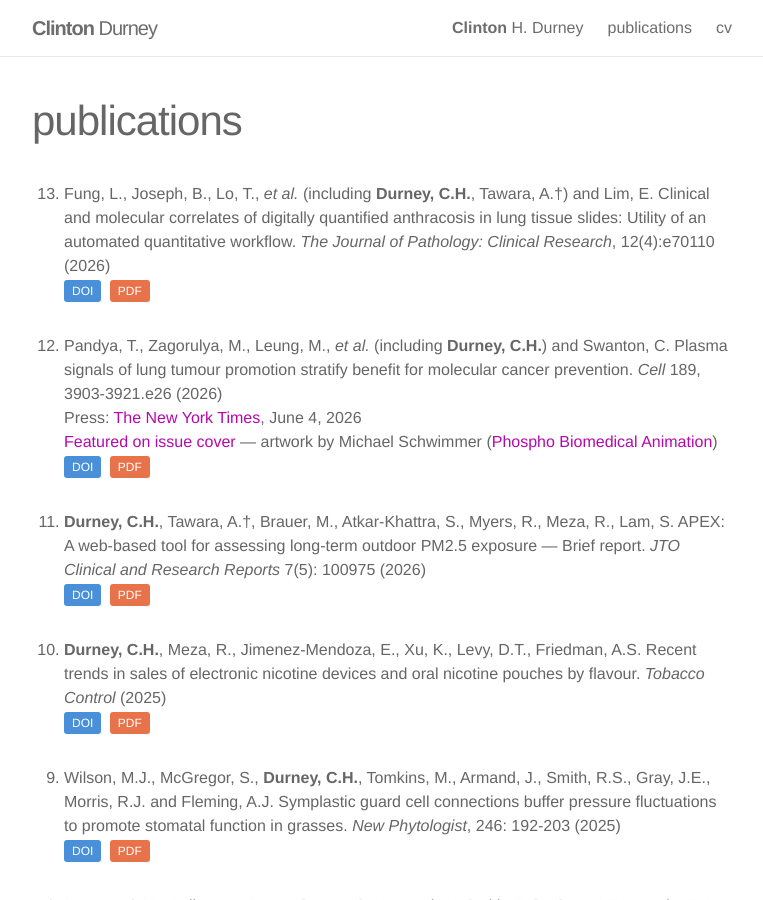
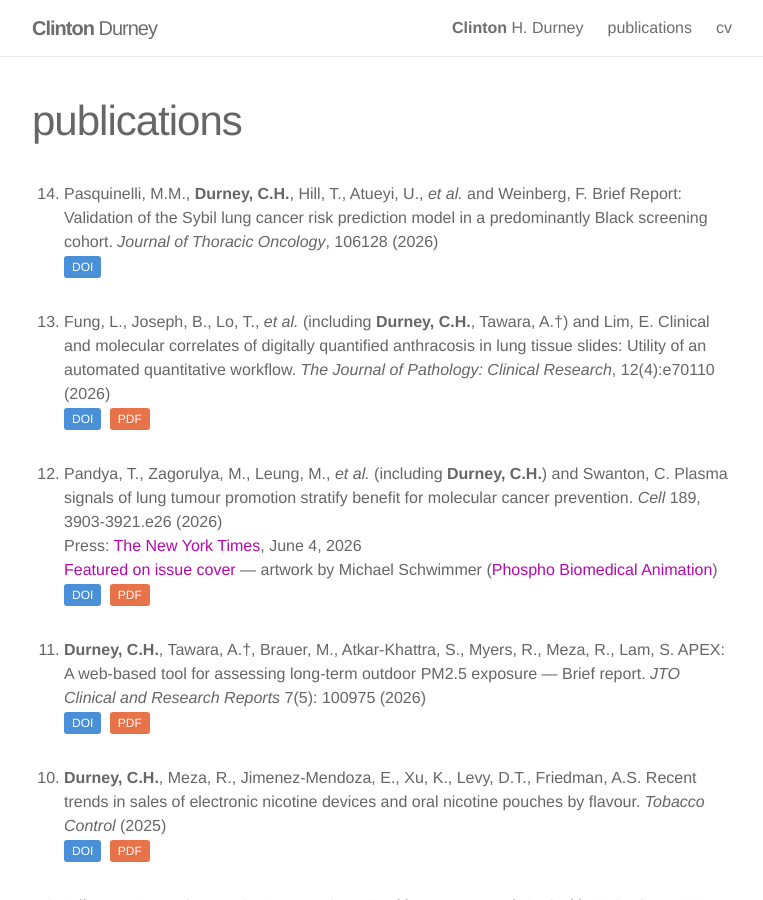
Before and after one commit to clintondurney/clintondurney.github.io, a Jekyll site: the page built from _pages/publications.md, in a window 1280 px wide and 900 px high. Shown: the whole window, without its empty margins (258-1021 px from the left). Built offline with Jekyll 4.4.1, drawn with Linux system fonts in a browser that asks for light colours; nearby versions of some CDN libraries.

Commit message:
add Sybil validation paper (JTO) and update cv

```diff
--- a/_pages/publications.md
+++ b/_pages/publications.md
@@ -20,6 +20,9 @@ title: publications
 </style>
 
 <ol reversed class="publications">
+  <li>Pasquinelli, M.M., <strong>Durney, C.H.</strong>, Hill, T., Atueyi, U., <em>et al.</em> and Weinberg, F. Brief Report: Validation of the Sybil lung cancer risk prediction model in a predominantly Black screening cohort. <em>Journal of Thoracic Oncology</em>, 106128 (2026)<br>
+  <a href="https://doi.org/10.1016/j.jtho.2026.106128" class="btn-doi">DOI</a></li>
+
   <li> Fung, L., Joseph, B., Lo, T., <em>et al.</em> (including <strong>Durney, C.H.</strong>, Tawara, A.&dagger;) and Lim, E. Clinical and molecular correlates of digitally quantified anthracosis in lung tissue slides: Utility of an automated quantitative workflow. <em>The Journal of Pathology: Clinical Research</em>, 12(4):e70110 (2026) <br>
   <a href="http://dx.doi.org/10.1002/2056-4538.70110" class="btn-doi">DOI</a>
   <a href="/assets/pdfs/FungEtal_2026_AnthracosisLungTissue.pdf" class="btn-pdf">PDF</a></li>
```
Also changed, not shown: 1 other file.
